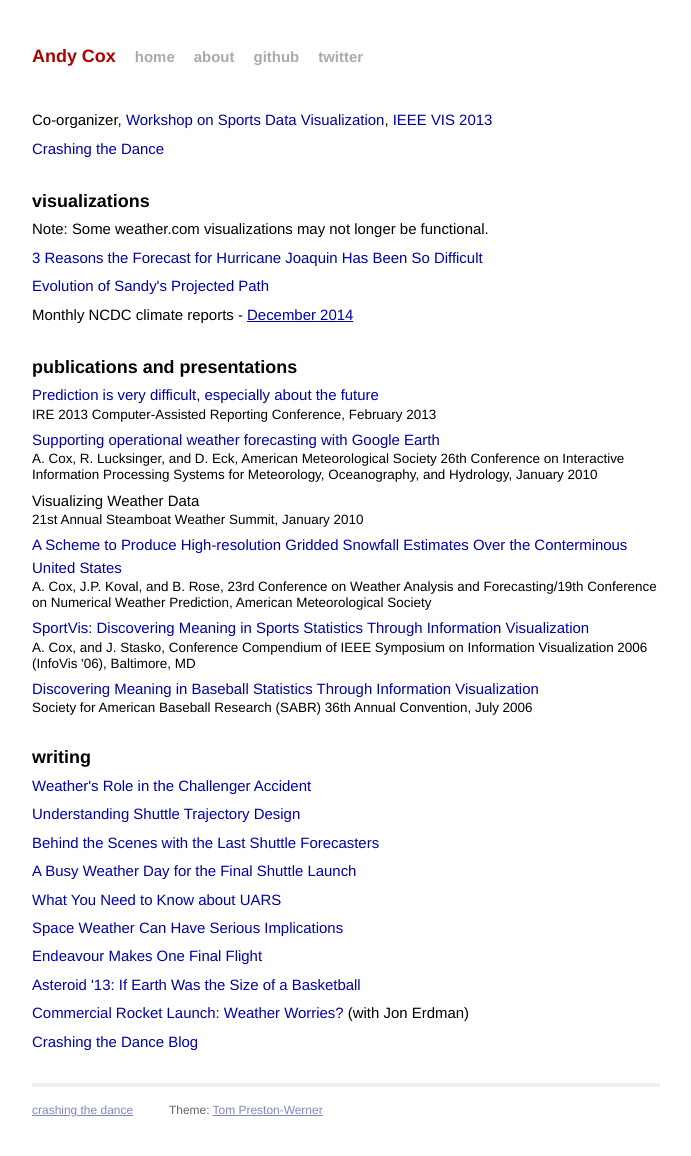
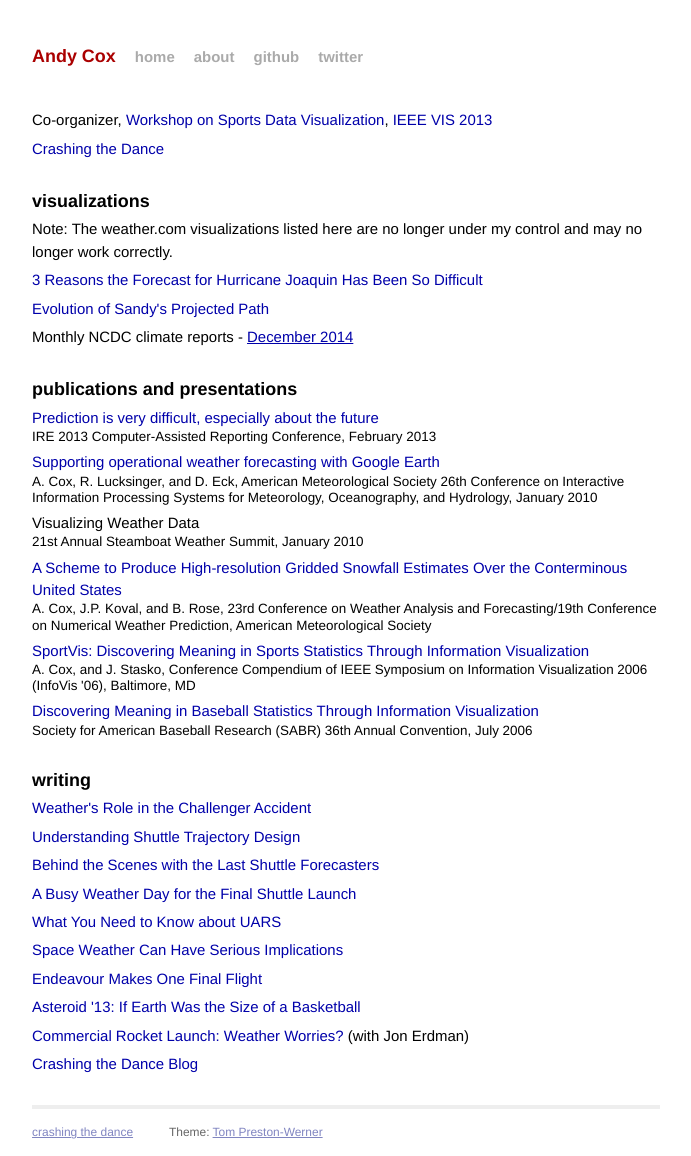
Before and after one commit to andycox/andycox.github.io, a Jekyll site: the page built from index.html, in a window 1280 px wide. Shown: the whole page, without its empty margins (294-985 px from the left). Built offline with Jekyll 4.4.1, drawn with Linux system fonts in a browser that asks for light colours; Markdown is read by kramdown in place of the engine named in the settings; before the commit the page ends 1133 px from its top, so only the background shows below that.

Commit message:
Update index.html

```diff
--- a/index.html
+++ b/index.html
@@ -24,7 +24,7 @@ title: Andy Cox
 
 <h1 id='visualizations'>visualizations</h1>
 <ul class='posts'>
-  <li>Note: Some weather.com visualizations may not longer be functional.</li>
+  <li>Note: The weather.com visualizations listed here are no longer under my control and may no longer work correctly.</li>
   <li>
     <a class='title' href='https://weather.com/storms/hurricane/news/reasons-forecasting-hurricane-joaquin-has-been-difficult'>3 Reasons the Forecast for Hurricane Joaquin Has Been So Difficult</a>
   </li>
```
